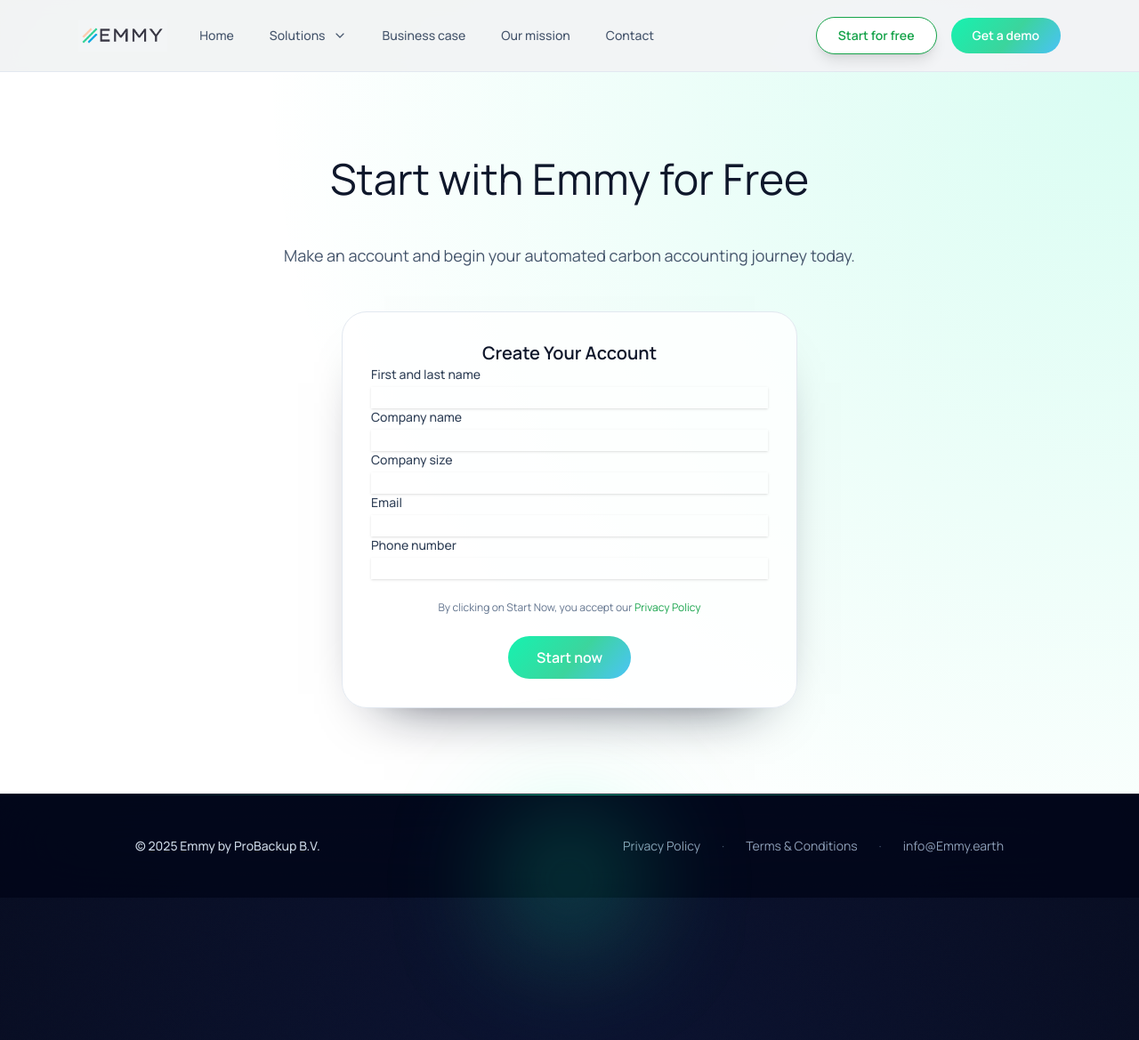
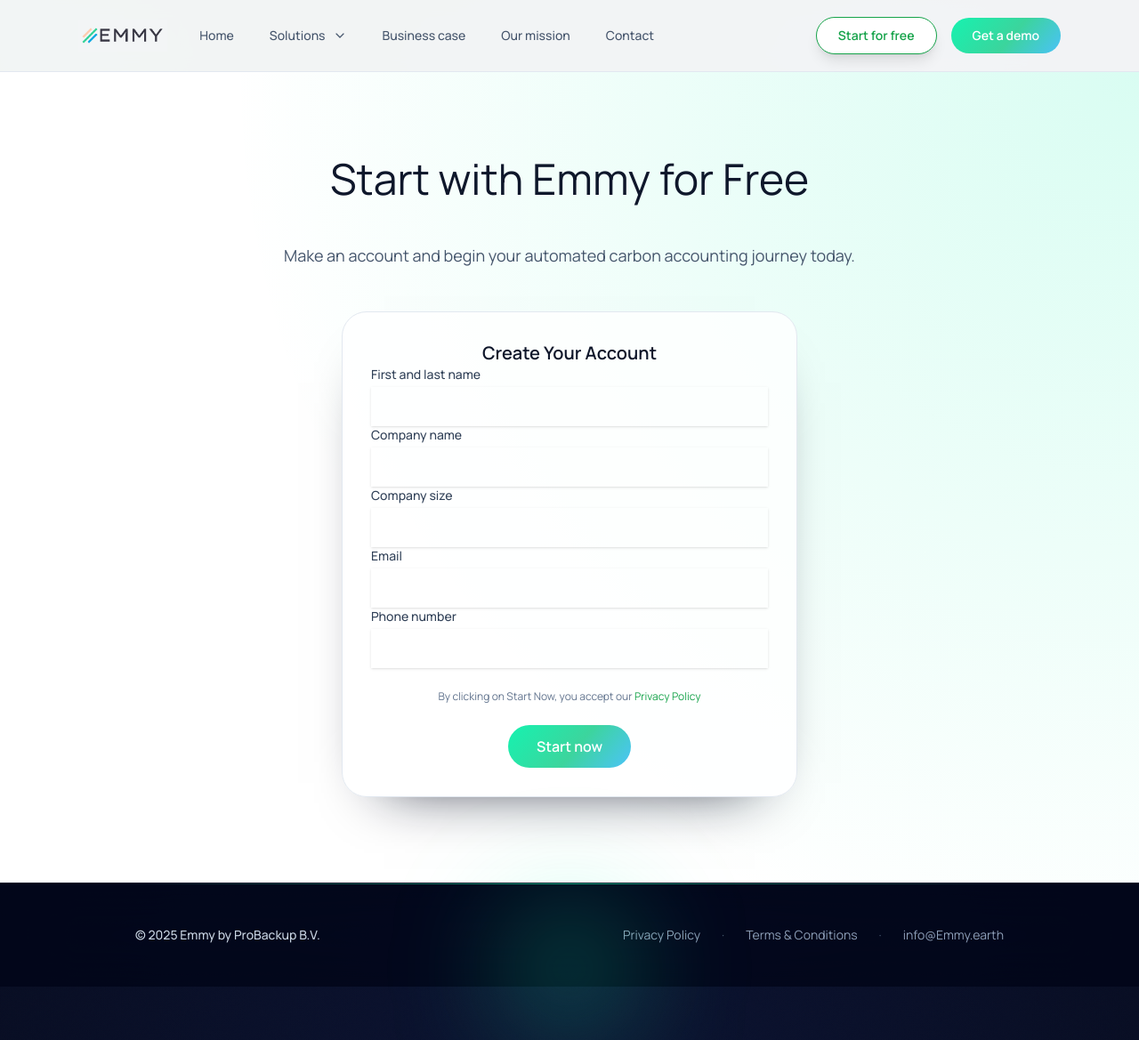
Before and after one commit to emmy-earth/promo-website, a Jekyll site: the page built from start-for-free.html, in a window 1280 px wide and 1169 px high. Shown: the whole window at 89% size. Built offline with Jekyll 4.4.1, drawn with Linux system fonts in a browser that asks for light colours; nearby versions of some CDN libraries; comment, search, counter and statistics services are not loaded.

Commit message:
Update start-for-free.html

```diff
--- a/start-for-free.html
+++ b/start-for-free.html
@@ -21,40 +21,39 @@ description: "Make an account and start with Emmy.earth for free. Fill in your d
             <!-- Optional: Turn off the captcha if you want -->
             <input type="hidden" name="_captcha" value="false">
 
-
             <div>
                 <label for="full-name" class="block text-sm font-medium text-slate-700">First and last name</label>
                 <div class="mt-1">
                     <input type="text" name="fullName" id="full-name" autocomplete="name" required
-                   class="block w-full rounded-md border-slate-300 shadow-sm focus:border-emerald-500 focus:ring-emerald-500 sm:text-sm">
+                           class="block w-full rounded-md border-slate-300 py-3 px-4 text-sm shadow-sm focus:border-emerald-500 focus:ring-emerald-500">
                 </div>
             </div>
             <div>
                 <label for="company-name" class="block text-sm font-medium text-slate-700">Company name</label>
                 <div class="mt-1">
                     <input type="text" name="companyName" id="company-name" autocomplete="organization" required
-                   class="block w-full rounded-md border-slate-300 shadow-sm focus:border-emerald-500 focus:ring-emerald-500 sm:text-sm">
+                           class="block w-full rounded-md border-slate-300 py-3 px-4 text-sm shadow-sm focus:border-emerald-500 focus:ring-emerald-500">
                 </div>
             </div>
             <div>
                 <label for="company-size" class="block text-sm font-medium text-slate-700">Company size</label>
                 <div class="mt-1">
                     <input type="text" name="companySize" id="company-size" required
-                   class="block w-full rounded-md border-slate-300 shadow-sm focus:border-emerald-500 focus:ring-emerald-500 sm:text-sm">
+                           class="block w-full rounded-md border-slate-300 py-3 px-4 text-sm shadow-sm focus:border-emerald-500 focus:ring-emerald-500">
                 </div>
             </div>
             <div>
                 <label for="email" class="block text-sm font-medium text-slate-700">Email</label>
                 <div class="mt-1">
                     <input type="email" name="email" id="email" autocomplete="email" required
-                   class="block w-full rounded-md border-slate-300 shadow-sm focus:border-emerald-500 focus:ring-emerald-500 sm:text-sm">
+                           class="block w-full rounded-md border-slate-300 py-3 px-4 text-sm shadow-sm focus:border-emerald-500 focus:ring-emerald-500">
                 </div>
             </div>
             <div>
                 <label for="phone-number" class="block text-sm font-medium text-slate-700">Phone number</label>
                 <div class="mt-1">
                     <input type="tel" name="phoneNumber" id="phone-number" autocomplete="tel"
-                   class="block w-full rounded-md border-slate-300 shadow-sm focus:border-emerald-500 focus:ring-emerald-500 sm:text-sm">
+                           class="block w-full rounded-md border-slate-300 py-3 px-4 text-sm shadow-sm focus:border-emerald-500 focus:ring-emerald-500">
                 </div>
             </div>
 
@@ -71,3 +70,6 @@ description: "Make an account and start with Emmy.earth for free. Fill in your d
             </div>
         </form>
       </div>
+    </div>
+  </div>
+</section>
```
Lines whose indentation alone changed are shown as unchanged.
